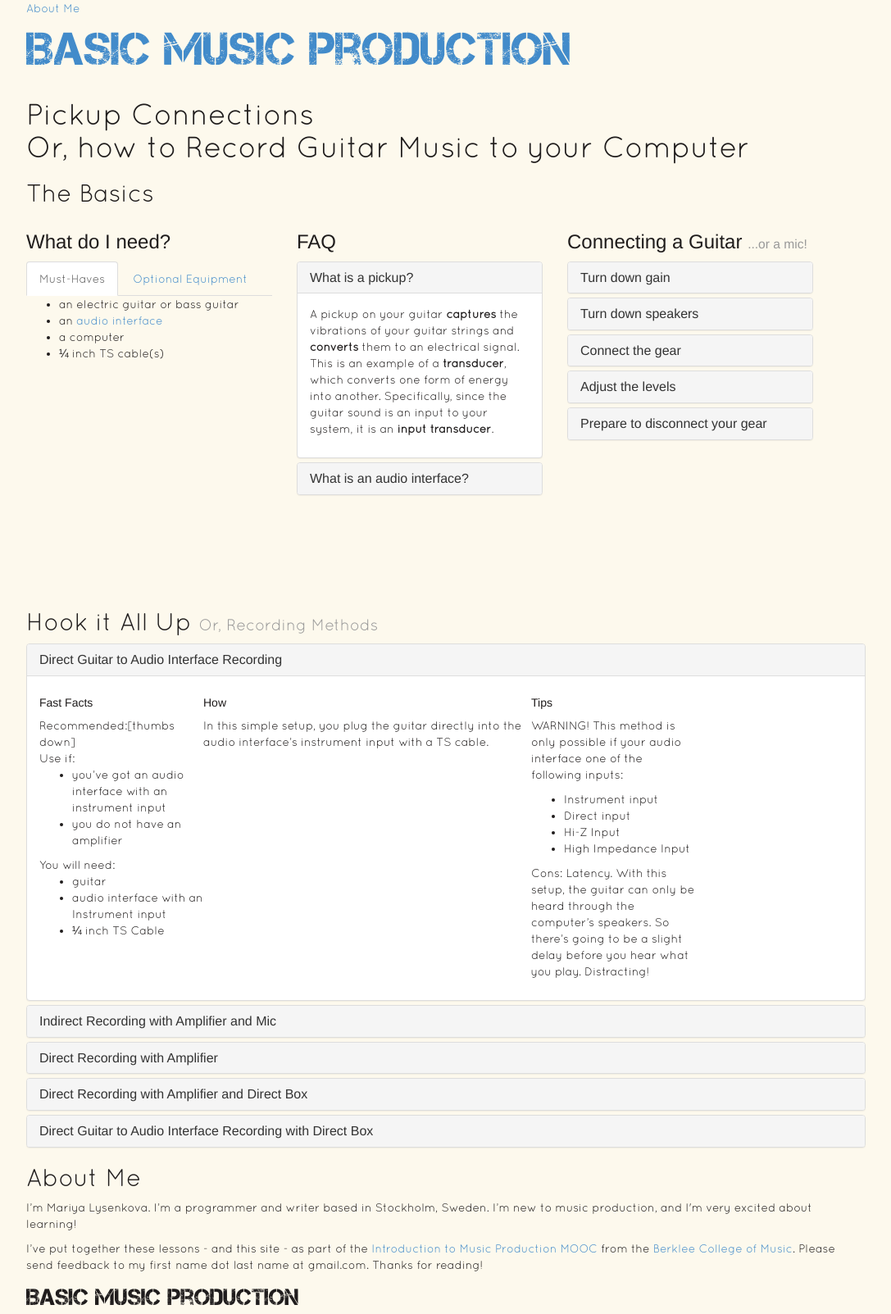
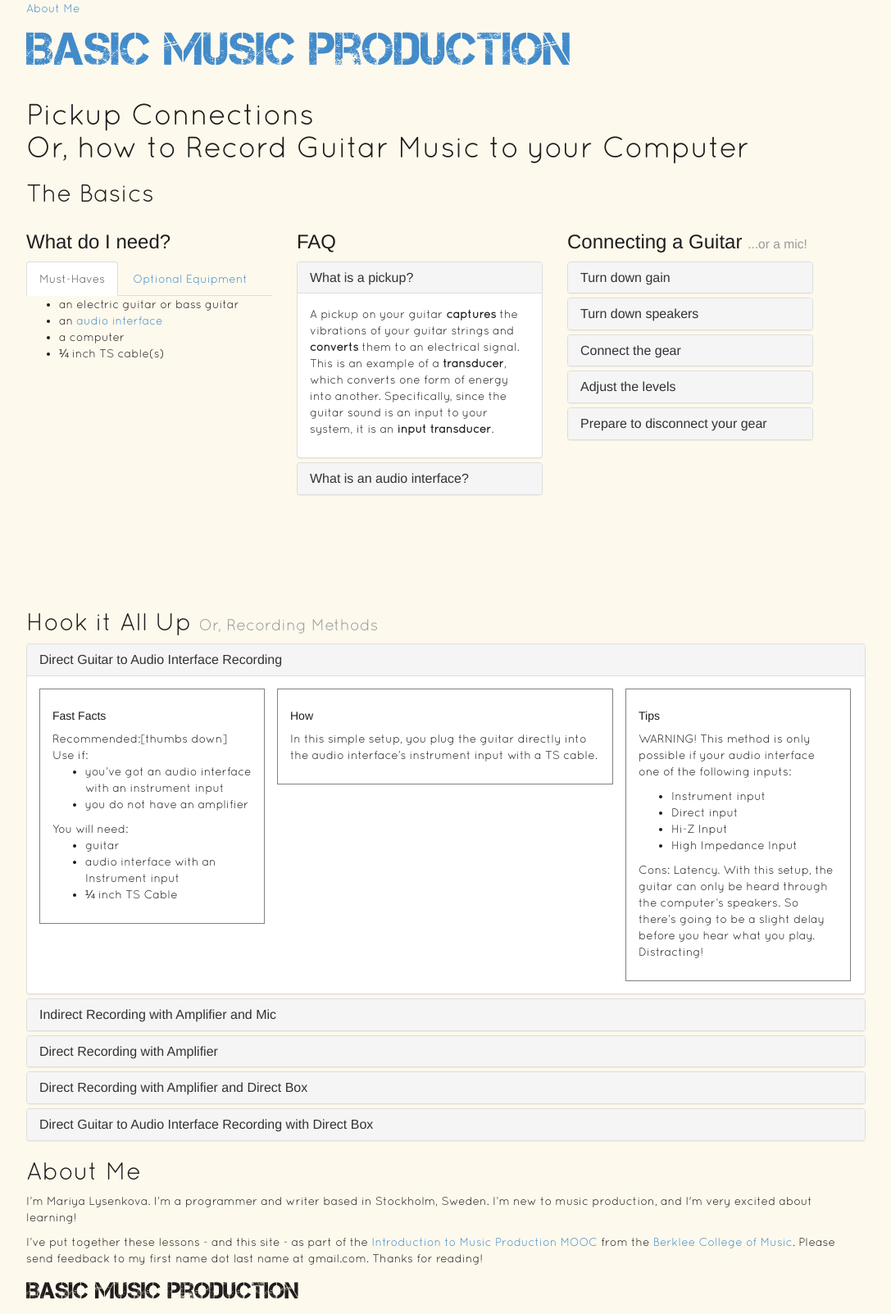
Before and after one commit to mariya/musicproduction, a Jekyll site: the page built from _posts/2014-02-05-pickup-connections.markdown, in a window 1280 px wide. Shown: the whole page at 82% size, without its empty margins (96-1183 px from the left). Built offline with Jekyll 4.4.1, drawn with Linux system fonts in a browser that asks for light colours; Markdown is read by kramdown in place of the engine named in the settings.

Commit message:
Tweak box sizes

```diff
--- a/_posts/2014-02-05-pickup-connections.markdown
+++ b/_posts/2014-02-05-pickup-connections.markdown
@@ -195,7 +195,7 @@ categories: tutorials
                 <h5>How</h5>
                 <p>In this simple setup, you plug the guitar directly into the audio interface’s instrument input with a TS cable.</p>
               </section>
-              <section>
+              <section class="tips">
                 <h5>Tips</h5>
                 <p class="warning">WARNING! This method is only possible if your audio interface one of the following inputs:
                   <ul>
@@ -250,7 +250,7 @@ categories: tutorials
                 <h5>How</h5>
                 <p>Plug the guitar into the amp with a TS cable, plug the mic into the audio interface with an XLR cable, and put the mic in front of the amp.</p>
               </section>
-              <section>
+              <section class="tips">
                 <h5>Tips</h5>
                 <p class="pro">Now you can <strong>monitor</strong> your playing in real-time.
                 </p>
@@ -296,7 +296,7 @@ categories: tutorials
                 <h5>How</h5>
                 <p>Here you connect the guitar to the amplifier, and the amplifier’s line out to the audio interface.</p>
               </section>
-              <section>
+              <section class="tips">
                 <h5>Tips</h5>
                 <p class="pro">PRO! No latency! With the amplifier, you immediately hear the music you’re playing.
                 </p>
@@ -346,7 +346,7 @@ categories: tutorials
                 <h5>How</h5>
                 <p>Here, you connect the guitar to the <strong>direct box</strong> with a TS cable. The direct box then connects to the amplifier with another TS cable, and to the audio interface with an XLR cable. The direct box converts the ¼ inch cable to XLR, and also does <strong>impedance matching</strong>.</p>
               </section>
-              <section>
+              <section class="tips">
                 <h5>Tips</h5>
                 <p class="pro">PRO! Listen to your music’s playback in real time.
                 </p>
@@ -399,7 +399,7 @@ categories: tutorials
                 <h5>How</h5>
                 <p>Here, you plug the guitar into the direct box with a TS cable, and the direct box into the audio interface with an XLR cable.</p>
               </section>
-              <section>
+              <section class="tips">
                 <h5>Tips</h5>
                 <p class="con">CON! Latency. See <a href="#methods-direct-guitar-to-audio-interface-recording">Direct Guitar to Audio Interface Recording</a>.
                 </p>
@@ -445,7 +445,7 @@ categories: tutorials
                 <h5>How</h5>
                 <p>Here you get the option of recording two different signals in parallel.</p><p>Plug the guitar into the direct box and the direct box into the amplifier, using two TS cables. Then, use an XLR cable to connect the direct box to the audio interface. Finally, place a microphone in front of the amplifier and connect it to the audio interface with another XLR cable.</p><p>Voila! You are recording both through the direct box and through the microphone.</p>
               </section>
-              <section>
+              <section class="tips">
                 <h5>Tips</h5>
                 <p class="pro">PRO! Pick which style you like best - direct or indirect - after you’re done recording. Best of both worlds!
                 </p>
--- a/css/mpb.css
+++ b/css/mpb.css
@@ -32,10 +32,17 @@ h1, h2 {
 }
 
 #methods section {
-  width: 200px;
+  border: 1px solid gray;
+  padding: 15px;
+  width: 275px;
   float: left;
+  margin-right: 15px;
 }
 
 #methods .how {
-  width: 400px;
+  width: 410px;
 }
+
+#methods .tips {
+  margin-right: 0;
+}
```
